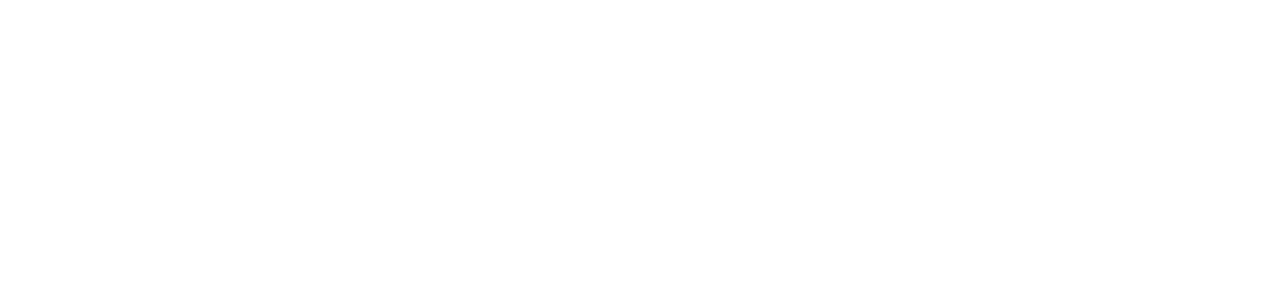
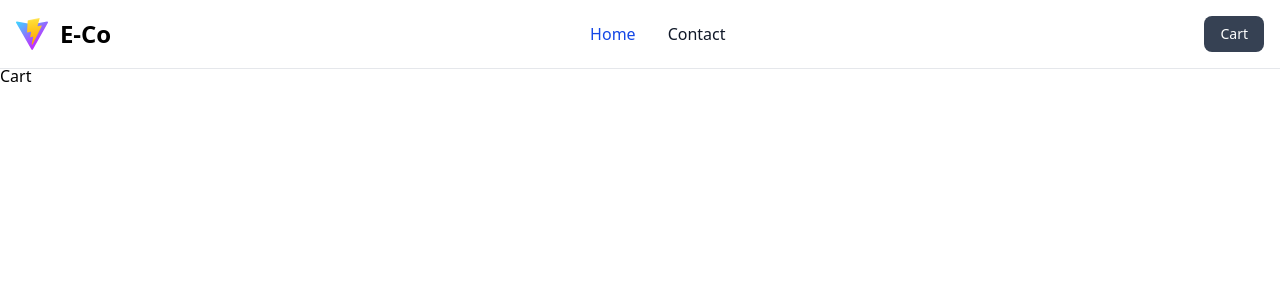
Before and after one commit to Gerges-GN/mini_e-commerce, a React (Vite) app: page /cart in a window 1280 px wide. Before the commit this address had no page. Shown: the top 300 px of the page. Built offline with nearby package versions, Linux system fonts and the light colour scheme.

Commit message:
some improvements

```diff
--- a/src/App.jsx
+++ b/src/App.jsx
@@ -1,16 +1,24 @@
 import { BrowserRouter, Routes, Route } from "react-router-dom";
 import Home from "./pages/Home";
-import ProductDetail from "./components/ProductDetail";
+import ProductDetail from "./pages/ProductDetail";
+import Navbar from "./components/Navbar";
+import Cart from "./pages/Cart";
+import CheckOut from "./pages/CheckOut";
 
 function App() {
 
   return (
-    <BrowserRouter>
-      <Routes>
-        <Route path="/" element={<Home/>} />
-        <Route path="/product/:id" element={<ProductDetail/>} />
-      </Routes>
-    </BrowserRouter>
+    <>
+      <BrowserRouter>
+      <Navbar />
+        <Routes>
+          <Route path="/" element={<Home />} />
+          <Route path="/cart" element={<Cart />} />
+          <Route path="/checkout" element={<CheckOut />} />
+          <Route path="/product/:id" element={<ProductDetail />} />
+        </Routes>
+      </BrowserRouter>
+    </>
   );
 }
 
--- /dev/null
+++ b/src/components/Navbar.jsx
@@ -0,0 +1,82 @@
+import React from "react";
+import { Link } from "react-router-dom";
+
+function Navbar() {
+  return (
+    <div className="min-h-16">
+      <nav className="bg-white dark:bg-gray-900 fixed w-full z-20 top-0 start-0 border-b border-gray-200 dark:border-gray-600">
+        <div className="max-w-screen-xl flex flex-wrap items-center justify-between mx-auto p-4">
+          <Link
+            to="/"
+            className="flex items-center space-x-3 rtl:space-x-reverse"
+          >
+            <img src="/vite.svg" className="h-8" alt="E-Co Logo" />
+            <span className="self-center text-2xl font-semibold whitespace-nowrap dark:text-white">
+              E-Co
+            </span>
+          </Link>
+          <div className="flex md:order-2 space-x-3 md:space-x-0 rtl:space-x-reverse">
+            <Link to="cart">
+              <button
+                type="button"
+                aria-label="Go to Cart"
+                className="text-white bg-gray-700 hover:bg-gray-800 focus:ring-4 focus:outline-none focus:ring-gray-300 font-medium rounded-lg text-sm px-4 py-2 text-center dark:bg-gray-600 dark:hover:bg-gray-700 dark:focus:ring-gray-800"
+              >
+                Cart
+              </button>
+            </Link>
+            <button
+              data-collapse-toggle="navbar-sticky"
+              type="button"
+              className="inline-flex items-center p-2 w-10 h-10 justify-center text-sm text-gray-500 rounded-lg md:hidden hover:bg-gray-100 focus:outline-none focus:ring-2 focus:ring-gray-200 dark:text-gray-400 dark:hover:bg-gray-700 dark:focus:ring-gray-600"
+              aria-controls="navbar-sticky"
+              aria-expanded="false"
+            >
+              <svg
+                className="w-5 h-5"
+                aria-hidden="true"
+                xmlns="http://www.w3.org/2000/svg"
+                fill="none"
+                viewBox="0 0 17 14"
+              >
+                <path
+                  stroke="currentColor"
+                  stroke-linecap="round"
+                  stroke-linejoin="round"
+                  stroke-width="2"
+                  d="M1 1h15M1 7h15M1 13h15"
+                />
+              </svg>
+            </button>
+          </div>
+          <div
+            className="items-center justify-between hidden w-full md:flex md:w-auto md:order-1"
+            id="navbar-sticky"
+          >
+            <ul className="flex flex-col p-4 md:p-0 mt-4 font-medium border border-gray-100 rounded-lg bg-gray-50 md:space-x-8 rtl:space-x-reverse md:flex-row md:mt-0 md:border-0 md:bg-white dark:bg-gray-800 md:dark:bg-gray-900 dark:border-gray-700">
+              <li>
+                <Link
+                  to="/"
+                  className="block py-2 px-3 text-white bg-blue-700 rounded-sm md:bg-transparent md:text-blue-700 md:p-0 md:dark:text-blue-500"
+                  aria-current="page"
+                >
+                  Home
+                </Link>
+              </li>
+              <li>
+                <Link
+                  to="/contact"
+                  className="block py-2 px-3 text-gray-900 rounded-sm hover:bg-gray-100 md:hover:bg-transparent md:hover:text-blue-700 md:p-0 md:dark:hover:text-blue-500 dark:text-white dark:hover:bg-gray-700 dark:hover:text-white md:dark:hover:bg-transparent dark:border-gray-700"
+                >
+                  Contact
+                </Link>
+              </li>
+            </ul>
+          </div>
+        </div>
+      </nav>
+    </div>
+  );
+}
+
+export default Navbar;
--- a/src/components/ProductCard.jsx
+++ b/src/components/ProductCard.jsx
@@ -1,14 +1,14 @@
-import { Link} from "react-router-dom";
+import { Link } from "react-router-dom";
 
-function ProductCard({ p }) {
-
+function ProductCard({ items }) {
+  const { id, image, title, description, price } =  items ;
   return (
     <Link
-      to={`product/${p.id}`}
+      to={`product/${id}`}
       className="rounded-xl max-w-80 min-w-80 max-h-[600px] overflow-hidden mb-5 shadow-[0_2px_15px_-3px_rgba(0,0,0,0.07),0_10px_20px_-2px_rgba(0,0,0,0.04)] bg-neutral-200 dark:bg-gray-900"
     >
       <div className="relative overflow-hidden bg-cover bg-no-repeat h-80 w-full bg-white rounded-t-xl p-3">
-        <img className=" h-full m-auto" src={p.image} alt="" />
+        <img className=" h-full m-auto" src={image} alt="" />
         <a href="#!">
           <div className="absolute bottom-0 left-0 right-0 top-0 h-full w-full overflow-hidden bg-[hsla(0,0%,98%,0.15)] bg-fixed opacity-0 transition duration-300 ease-in-out hover:opacity-100"></div>
         </a>
@@ -16,13 +16,13 @@ function ProductCard({ p }) {
 
       <div className="p-6">
         <h5 className="mb-5 text-lg font-medium leading-tight text-neutral-800 dark:text-neutral-50">
-          {p.title.slice(0, 25)}...
+          {title.slice(0, 25)}...
         </h5>
         <p className="mb-4 text-base text-neutral-600 dark:text-neutral-200 ">
-          {p.description.slice(0, 80)}...
+          {description.slice(0, 80)}...
         </p>
         <p className="mb-4 text-lg text-neutral-600 dark:text-neutral-200 ">
-          {p.price}$
+          {price}$
         </p>
       </div>
     </Link>
--- /dev/null
+++ b/src/config.js
@@ -0,0 +1,2 @@
+export const API_BASE = "https://fakestoreapi.com";
+export const PRODUCTS_URL = `${API_BASE}/products`;
--- /dev/null
+++ b/src/pages/Cart.jsx
@@ -0,0 +1,9 @@
+import React from 'react'
+
+function Cart() {
+  return (
+    <div>Cart</div>
+  )
+}
+
+export default Cart
--- /dev/null
+++ b/src/pages/CheckOut.jsx
@@ -0,0 +1,9 @@
+import React from 'react'
+
+function CheckOut() {
+  return (
+    <div>CheckOut</div>
+  )
+}
+
+export default CheckOut
--- a/src/pages/Home.jsx
+++ b/src/pages/Home.jsx
@@ -1,20 +1,35 @@
 import { useState, useEffect } from "react";
 import ProductCard from "../components/ProductCard";
+import { PRODUCTS_URL } from "../config";
 
 function Home() {
   const [products, setProducts] = useState([]);
+  const [loading, setLoading] = useState(true);
+  const [error, setError] = useState(null);
+
   useEffect(() => {
-    fetch("https://fakestoreapi.com/products")
-      .then((res) => res.json())
+    fetch(PRODUCTS_URL)
       .then((res) => {
-        setProducts(res);
-      });
+        if (!res.ok) throw new Error("Network response was not ok");
+        return res.json();
+      })
+      .then((res) => setProducts(res))
+      .catch((err) => setError(err.message))
+      .finally(() => setLoading(false));
   }, []);
 
+  if (loading)
+    return (
+      <div className="flex items-center justify-center h-dvh text-5xl ">
+        <p>Loading products...</p>
+      </div>
+    );
+  if (error) return <p className="text-red-500 text-3xl p-5">Error: {error}</p>;
+
   return (
-    <div className="flex flex-wrap items-center justify-center gap-5 py-7 ">
-      {products.map((item, i) => (
-      <ProductCard key={i} p={item} />
+    <div className="flex flex-wrap items-center justify-center gap-5 py-7 x">
+      {products.map((item) => (
+        <ProductCard key={item.id} items={item} />
       ))}
     </div>
   );
--- a/src/components/ProductDetail.jsx
+++ b/src/pages/ProductDetail.jsx
@@ -1,18 +1,31 @@
 import { useEffect, useState } from "react";
 import { useParams } from "react-router-dom";
+import { PRODUCTS_URL } from "../config";
 
 function ProductDetail() {
   const { id } = useParams();
   const [product, setProduct] = useState([]);
+  const [loading, setLoading] = useState(true);
+  const [error, setError] = useState(null);
+
   useEffect(() => {
-    fetch(`https://fakestoreapi.com/products/${id}`)
-      .then((res) => res.json())
+    fetch(`${PRODUCTS_URL}/${id}`)
       .then((res) => {
-        setProduct(res);
-      });
-  }, []);
+        if (!res.ok) throw new Error("Network response was not ok");
+        return res.json();
+      })
+      .then((res) => setProduct(res))
+      .catch((err) => setError(err.message))
+      .finally(() => setLoading(false));
+  }, [id]);
 
-  console.log(product);
+  if (loading)
+    return (
+      <div className="flex items-center justify-center h-dvh text-5xl ">
+        <p>Loading products...</p>
+      </div>
+    );
+  if (error) return <p className="text-red-500 text-3xl p-5">Error: {error}</p>;
 
   return (
     <section class="py-8 bg-white md:py-16 dark:bg-gray-900 antialiased min-h-dvh">
```
